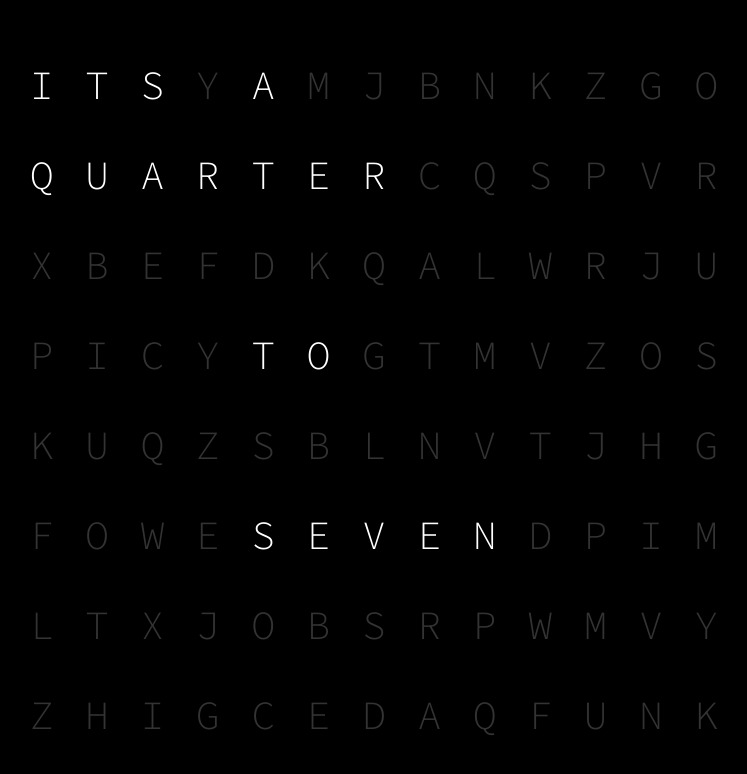
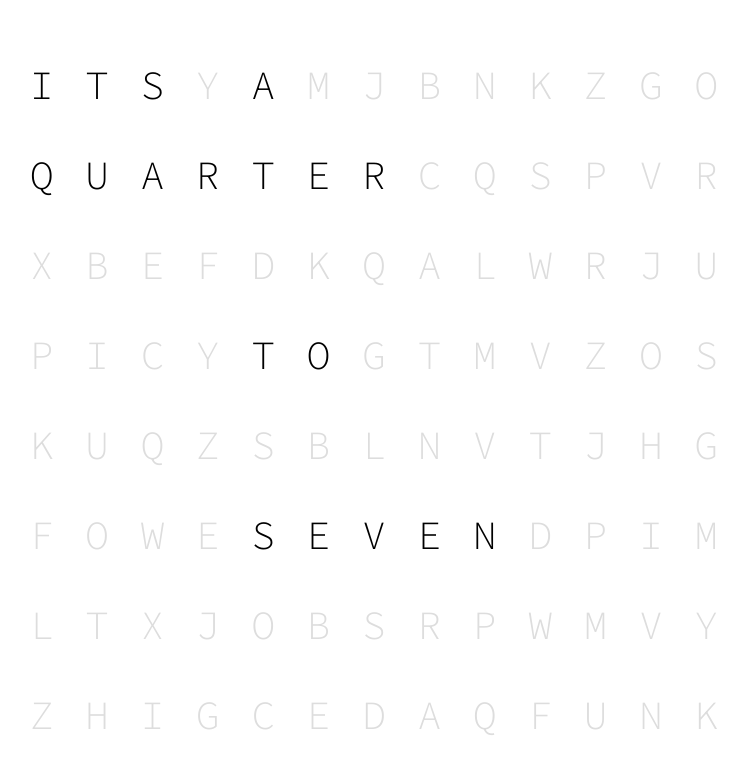
Before and after one commit to designsbysm/word-clock-vue, a Vue app: page / in a window 1280 px wide. Shown: the top 774 px of the page, without its empty margins (266-1013 px from the left). Built offline with nearby package versions, Linux system fonts and the light colour scheme.

Commit message:
add light/dark color themes

```diff
--- a/src/App.vue
+++ b/src/App.vue
@@ -25,12 +25,24 @@ setInterval(() => {
 
 <style>
 body {
-  background: #000;
-  color: #333;
   font-family: "Source Code Pro", monospace;
   font-size: 16px;
   font-weight: 300;
   margin: 0;
+}
+
+@media (prefers-color-scheme: light) {
+  body {
+    background: #fff;
+    color: #ddd;
+  }
+}
+
+@media (prefers-color-scheme: dark) {
+  body {
+    background: #000;
+    color: #333;
+  }
 }
 
 .app {
--- a/src/components/Grid-Cell.vue
+++ b/src/components/Grid-Cell.vue
@@ -21,12 +21,22 @@ const randomCell = computed(() => {
 </script>
 
 <template>
-  <div class="cell" :class="{ active: !!wordCell }">{{ wordCell || randomCell }}</div>
+  <div class="cell" :class="{ active: !!wordCell }">
+    {{ wordCell || randomCell }}
+  </div>
 </template>
 
 <style scoped>
-.active {
-  color: #fff;
+@media (prefers-color-scheme: light) {
+  .active {
+    color: #000;
+  }
+}
+
+@media (prefers-color-scheme: dark) {
+  .active {
+    color: #fff;
+  }
 }
 
 .cell {
```
